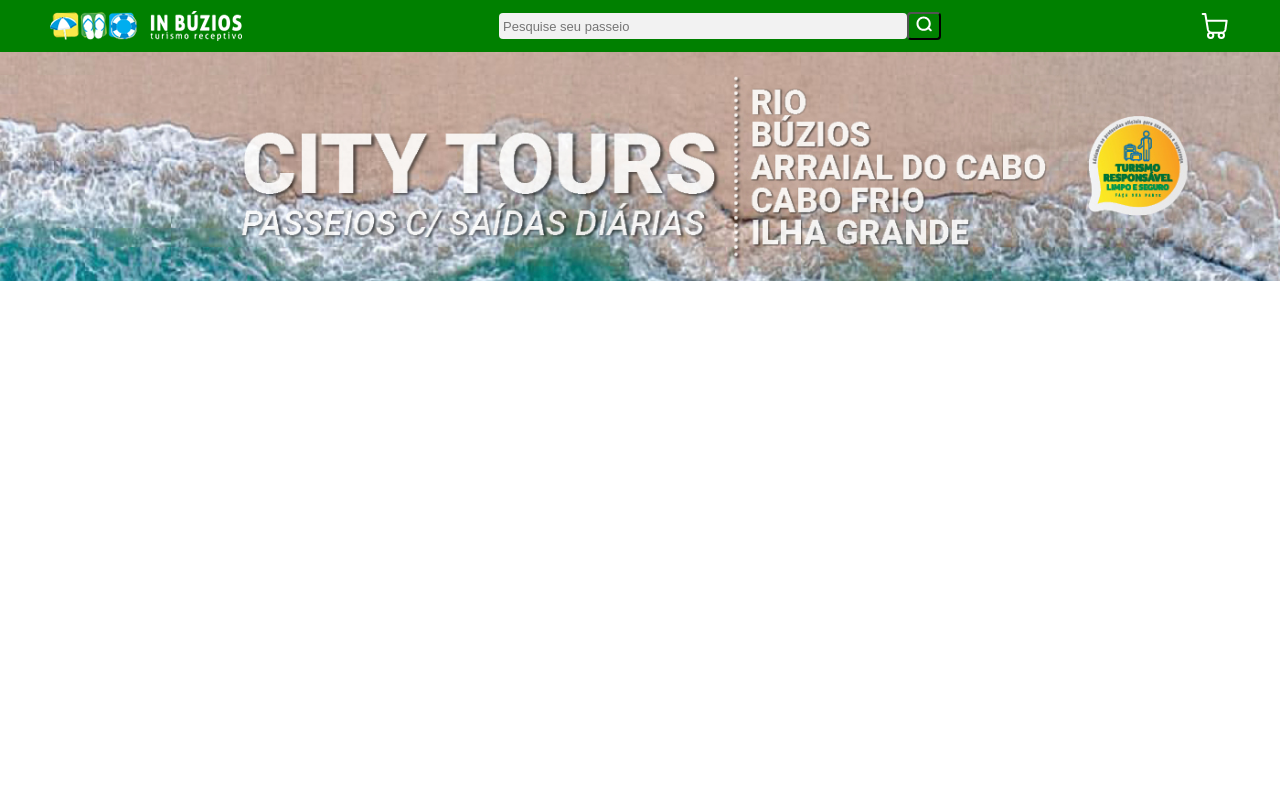
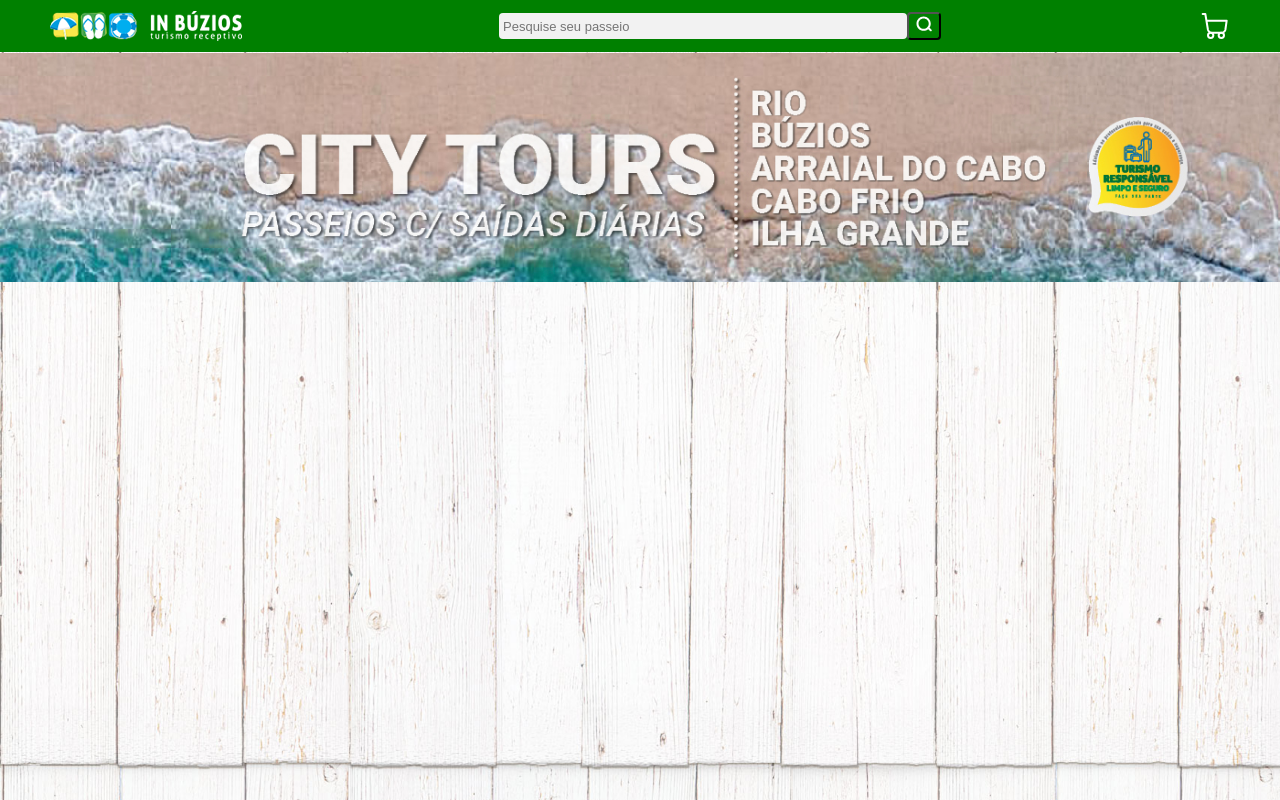
Before and after one commit to PedroBuenoLima/pdi-pedro, a React (Create React App) app: page / in a window 1280 px wide. Built offline with nearby package versions, Linux system fonts and the light colour scheme.

Commit message:
image backgrond

```diff
--- a/src/App.css
+++ /dev/null
@@ -1,3 +0,0 @@
-.app-container{
-  width: 100%;
-}
--- /dev/null
+++ b/src/App.scss
@@ -0,0 +1,9 @@
+.app-container{
+  width: 100%;
+}
+
+body {
+  background-image: url("../src/componentes/assets/fundoMadeira.jpg");
+  background-repeat: no-repeat;
+  background-size: cover;
+}
--- a/src/App.tsx
+++ b/src/App.tsx
@@ -1,6 +1,6 @@
 import React from 'react';
 import Header from './componentes/header/index';
-import './App.css';
+import './App.scss';
 import Banner from './componentes/banner';
 
 const App: React.FC = () => {
--- a/src/componentes/banner/banner.scss
+++ b/src/componentes/banner/banner.scss
@@ -1,4 +1,5 @@
 .banner {
+  margin-top: 1px;
   img {
     width: 100%;
   }
```
Also changed, not shown: src/componentes/assets/fundoMadeira.jpg (added).
